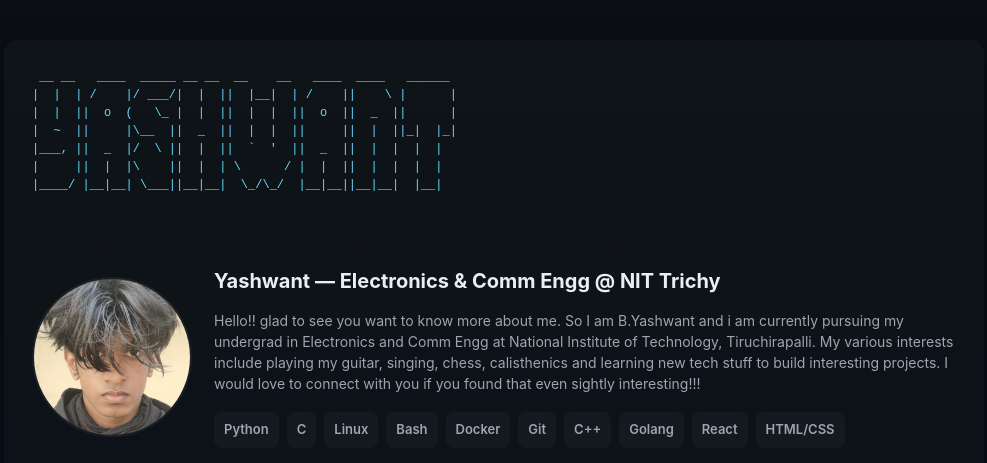
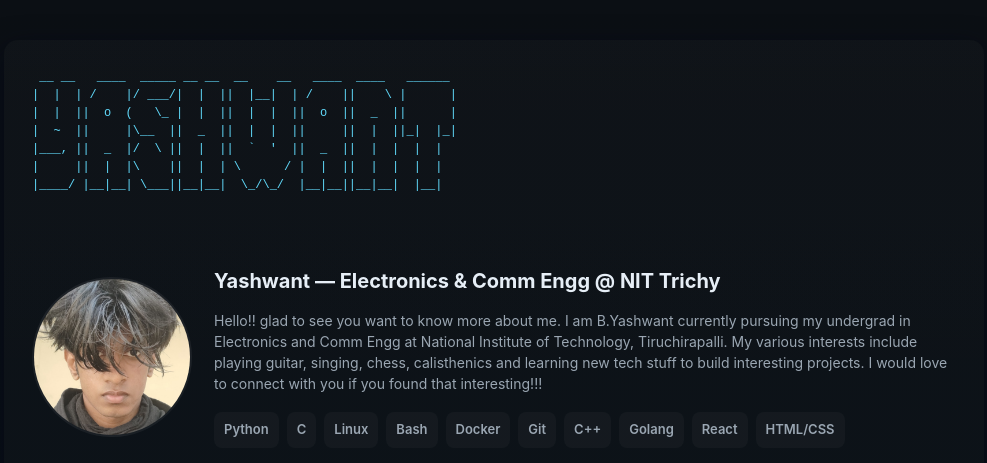
Before and after one commit to Y4shwant/about-me-page, a plain HTML site: page index.html in a window 1280 px wide. Shown: the top 463 px of the page, without its empty margins (146-1133 px from the left). Drawn offline with Linux system fonts and the light colour scheme.

Commit message:
updated about me para

```diff
--- a/index.html
+++ b/index.html
@@ -84,7 +84,7 @@
       </div>
       <div class="about">
         <h1 class="name">Yashwant — Electronics &amp; Comm Engg @ NIT Trichy</h1>
-        <p class="muted">Hello!! glad to see you want to know more about me. So I am B.Yashwant and i am currently pursuing my undergrad in Electronics and Comm Engg at National Institute of Technology, Tiruchirapalli. My various interests include playing my guitar, singing, chess, calisthenics and learning new tech stuff to build interesting projects. I would love to connect with you if you found that even sightly interesting!!!</p>
+        <p class="muted">Hello!! glad to see you want to know more about me. I am B.Yashwant currently pursuing my undergrad in Electronics and Comm Engg at National Institute of Technology, Tiruchirapalli. My various interests include playing guitar, singing, chess, calisthenics and learning new tech stuff to build interesting projects. I would love to  connect with you if you found that interesting!!!</p>
 
         <div class="tech" aria-label="Tech stack">
           <!-- Tech chips: edit the list below if you want different items -->
```
